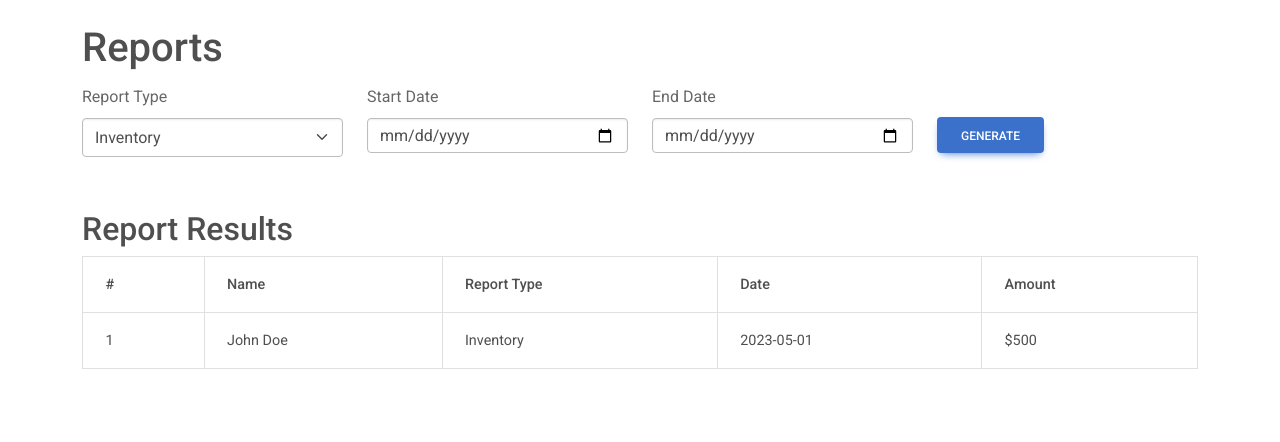
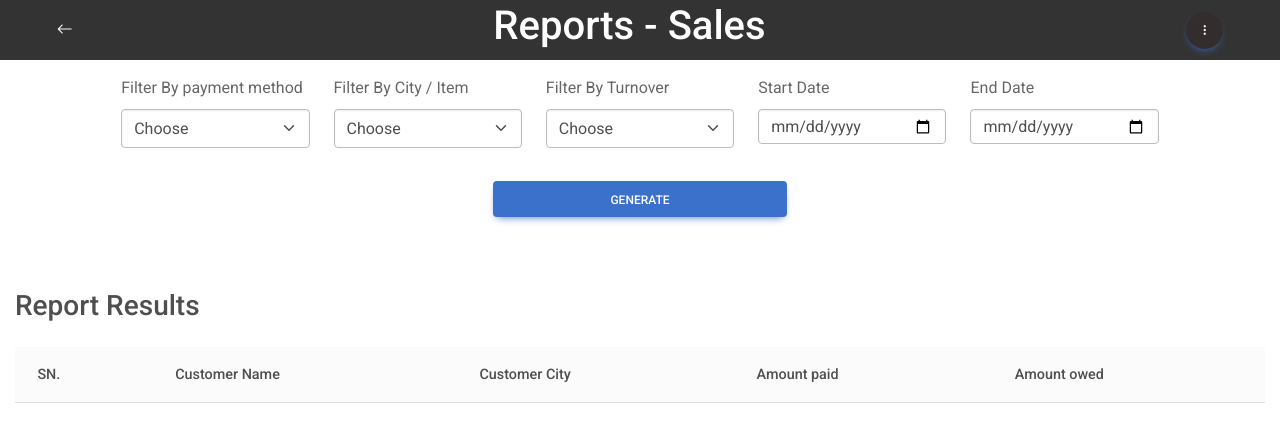
Before and after one commit to kofigator/dm-app, a PHP site: page /pos_report.php in a window 1280 px wide. Shown: the top 442 px of the page. Run offline with PHP 8.4, Linux system fonts and the light colour scheme; the visitor is signed in with stand-in values (Sample User, id 1); lists and menus that the app fills with data are empty; some libraries are stand-ins or nearby versions.

Commit message:
created the pos_reports page but not the functionality isn't working yet.

```diff
--- a/api/index.php
+++ b/api/index.php
@@ -245,7 +245,8 @@ elseif ($_SERVER['REQUEST_METHOD'] == "POST") {
                 die(json_encode(array("success" => false, "message" => "Customer is required!")));
         }
 
-        $data = $Sale->sellProducts($_POST, $_SESSION["user"]);
+        //$data = $Sale->sellProducts($_POST, $_SESSION["user"]);
+        $Inventory->updateQuantity($itemData["item-name"], $_SESSION["user"]);
 
         // if ($data && $trans_id) die(json_encode(array("success" => true, "message" => "Completed!")));
         // die(json_encode(array("success" => false, "message" => "Failed to sell to customer!")));
--- a/classes/Inventory.php
+++ b/classes/Inventory.php
@@ -38,6 +38,16 @@ class Inventory
         return $this->db->inputData($query, $param);
     }
 
+    public function updateQuantity($itemData, $userID)
+    {
+        $query = "UPDATE items SET  `quantity` = :ad
+                WHERE item_name = :ci AND u_id = :ui";
+        $param = array(
+            ":ad" => $itemData["item-quantity"], ":ci" => $itemData["item-name"], ":ui" => $userID
+        );
+        return $this->db->inputData($query, $param);
+    }
+
     /**
      * @param int $itemID
      * @param int $userID
@@ -70,7 +80,9 @@ class Inventory
     public function getAllItems($userID)
     {
         $query = "SELECT * FROM items WHERE u_id = :ui ORDER BY added_at DESC";
+        $query2 = "SELECT item_id, SUM(quantity) AS total_quantity FROM sales WHERE u_id = :ui GROUP BY item_id";
         return $this->db->getData($query, array(":ui" => $userID));
+        return $this->db->getData($query2, array(":ui" => $userID));
     }
 
     public function getInventoryDescription($userID)
--- a/inventory_reports.php
+++ b/inventory_reports.php
@@ -124,11 +124,13 @@ $Inventory = new Inventory();
                             <th>Cost</th>
                             <th>Unit Price</th>
                             <th>Quantity</th>
+                            <th>Total Quantity Sold</th>
                             <th>Profit on Each Item</th>
                             <th>Total Profit</th>
                             <th>Added at</th>
                         </tr>
                     </thead>
+
                         <tbody id="inventory-reports-tb">
                             <?php
                             $i = 1;
@@ -150,6 +152,7 @@ $Inventory = new Inventory();
                                     <td><?= $Inventory["cost_price"] ?></td>
                                     <td><?= $Inventory["unit_price"] ?></td>
                                     <td><?= $Inventory["quantity"] ?></td>
+                                    <td>hello</td>
                                     <td><?= $Inventory["profit"] ?></td>
                                     <td>GH¢ <?= $total ?></td>
                                     <td><?= $Inventory["added_at"] ?></td>
--- a/pos_report.php
+++ b/pos_report.php
@@ -1,6 +1,11 @@
 <?php
 session_start();
 if (!isset($_SESSION["user"])) header("Location: index.php");
+if (isset($_GET["logout"])) {
+    session_unset();
+    session_destroy();
+    header("Location: index.php");
+}
 require_once('classes/Inventory.php');
 $Inventory = new Inventory();
 ?>
@@ -11,15 +16,44 @@ $Inventory = new Inventory();
     <meta charset="UTF-8">
     <meta http-equiv="X-UA-Compatible" content="IE=edge">
     <meta name="viewport" content="width=device-width, initial-scale=1.0">
-    <title>Reports</title>
+    <title>Inventory Reports</title>
     <!-- Font Awesome -->
-    <link href="https://cdnjs.cloudflare.com/ajax/libs/font-awesome/6.0.0/css/all.min.css" rel="stylesheet" />
+    <link rel="stylesheet" href="https://cdn.jsdelivr.net/npm/bootstrap-icons@1.10.5/font/bootstrap-icons.css">
     <!-- Google Fonts -->
     <link href="https://fonts.googleapis.com/css?family=Roboto:300,400,500,700&display=swap" rel="stylesheet" />
     <!-- MDB -->
     <link href="https://cdnjs.cloudflare.com/ajax/libs/mdb-ui-kit/6.2.0/mdb.min.css" rel="stylesheet" />
+
     <style>
-    #butt{
+        header {
+            background-color: #333;
+            color: #fff;
+            text-align: center;
+            padding: 10px;
+        }
+
+        header>h1 {
+            text-align: center !important;
+        }
+
+        .dashboard-item {
+            border-radius: 15px;
+            text-align: center;
+            font-size: 18px;
+            color: #fff;
+        }
+
+        .row {
+            display: flex;
+            justify-content: center;
+            padding: 15px 15px;
+        }
+
+        .back {
+            cursor: pointer;
+        }
+
+        #butt {
             margin: 33px 0px;
         }
     </style>
@@ -27,68 +61,94 @@ $Inventory = new Inventory();
 
 <body class="fluid-container">
 
-    <div class="container mt-4">
-    <header style="position: relative !important; width: 100% !important; height: 60px !important;">
-        <h1>Reports</h1>
-        <a href="logout.php" style="position: absolute; top: 10px; right: 10px; color: #fff; text-decoration: none;">
-            Logout
-        </a>
+    <header style="position: relative !important; width: 100% !important; height: 60px !important; display: flex; justify-content: center; align-items: center">
+        <span style="flex-grow: 1" class="bi bi-arrow-left back" style="color: #fff !important; font-size: 26px !important"></span>
+        <h1 style="flex-grow: 8">Reports - Sales</h1>
+        <?php require_once('inc/header.php') ?>
     </header>
 
+    <div style="position: relative !important; margin-top: 0px !important">
         <!-- Filter Form -->
-        <form id="reports-form" method="post">
+        <form id="sales-reports-form" method="post">
             <div class="row mb-3">
-                <div class="col-md-3">
+                <div class="col-md-2">
                     <div class="form-group">
-                        <label for="reportType" class="form-label">Report Type</label>
-                        <select class="form-select" id="reportType" name="reportType">
-                            <option value="inventory">Inventory</option>
+                        <label for="reportType" class="form-label">Filter By payment method</label>
+                        <select class="form-select" id="reportPaymentMethod" name="reportPaymentMethod">
+                            <option value="">Choose</option>
+                            <option value="">CASH</option>
+                            <option value="">MOMO</option>
                         </select>
                     </div>
                 </div>
-                <div class="col-md-3">
+
+                <div class="col-md-2">
+                    <div class="form-group">
+                        <label for="reportType" class="form-label">Filter By City / Item</label>
+                        <select class="form-select" id="report-city-item" name="report-city-item">
+                            <option value="">Choose</option>
+                            <option value="">CITY</option>
+                            <option value="">ITEM</option>
+                        </select>
+                    </div>
+                </div>
+
+                <div class="col-md-2">
+                    <div class="form-group">
+                        <label for="reportType" class="form-label">Filter By Turnover</label>
+                        <select class="form-select" id="reportTurnover" name="reportTurnover">
+                            <option value="">Choose</option>
+                            <option value="">Daily Turnover</option>
+                            <option value="">Weekly Turnover</option>
+                            <option value="">Monthly Turnover</option>
+                        </select>
+                    </div>
+                </div>
+
+                <div class="col-md-2">
                     <div class="form-group">
                         <label for="startDate" class="form-label">Start Date</label>
                         <input type="date" class="form-control" id="startDate" name="startDate">
                     </div>
                 </div>
-                <div class="col-md-3">
+                <div class="col-md-2">
                     <div class="form-group">
                         <label for="endDate" class="form-label">End Date</label>
                         <input type="date" class="form-control" id="endDate" name="endDate">
                     </div>
                 </div>
                 <div class="col-md-3">
-                    <button type="submit" id="butt" class="btn btn-primary">Generate</button>
+                    <button type="submit" id="butt" class="btn btn-primary" style="width: 100%">Generate</button>
                 </div>
             </div>
         </form>
 
         <!-- Report Results Table -->
-        <div class="mt-4">
-            <h2>Report Results</h2>
+        <div class="mt-4" style="margin: 0 15px;">
+            <div style="display: flex; justify-content: space-between">
+                <h3>Report Results</h3>
+                <h3 style="display: none;" id="totalRecordsHead">Total records:
+                    <span id="totalRecords"></span>
+                    <a href="inventory_print_reports.php" class="btn btn-link"> Print</a>
+                </h3>
+            </div>
 
             <table class="table table-bordered">
-                <thead>
+                    <table class="table align-middle mb-0 bg-white">
+                    <thead class="bg-light">
                         <tr>
-                        <th>#</th>
-                        <th>Name</th>
-                        <th>Report Type</th>
-                        <th>Date</th>
-                        <th>Amount</th>
+                            <th>SN.</th>
+                            <th>Customer Name</th>
+                            <th>Customer City</th>
+                            <th>Amount paid</th>
+                            <th>Amount owed</th>
                         </tr>
                     </thead>
-                <tbody>
-                    <!-- Table rows with report data will be generated dynamically -->
-                    <tr>
-                        <td>1</td>
-                        <td>John Doe</td>
-                        <td>Inventory</td>
-                        <td>2023-05-01</td>
-                        <td>$500</td>
-                    </tr>
+
+                        <tbody id="">
 
                         </tbody>
+                    </table>
             </table>
         </div>
     </div>
@@ -99,29 +159,55 @@ $Inventory = new Inventory();
     <script>
         $(document).ready(function() {
 
-            $("#reports-form").on("submit", function(e) {
+            $(".back").click(function() {
+                window.location.href = "reports.php";
+            });
+
+            $("#sales-reports-form").on("submit", function(e) {
                 e.preventDefault();
-
+                console.log(new FormData(this))
                 $.ajax({
                     type: "POST",
-                    url: "api/generate-report",
+                    url: "api/items-reports",
                     data: new FormData(this),
                     contentType: false,
                     cache: false,
                     processData: false,
                 }).done(function(data) {
                     console.log(data);
-                    if (data.success) {
-                        window.location.href = "reports.php";
+                    if (data["success"]) {
+                        $("#inventory-reports-tb").html('');
+                        var totalCount = 0;
+                        $.each(data.message, function(index, value) {
+                            $("#inventory-reports-tb").append(
+                                '<tr>' +
+                                '<td>' + (index + 1) + '</td>' +
+                                '<td>' +
+                                '<div class="d-flex align-items-center">' +
+                                '<img src="assets/images/icons8-user-96.png" class="rounded-circle" alt="" style="width: 45px; height: 45px" />' +
+                                '<div class="ms-3">' +
+                                '<p class="fw-bold mb-1">' + value["item_name"] + '</p>' +
+                                '</div>' +
+                                '</div>' +
+                                '</td>' +
+                                '<td>' + value["description"] + ' </td>' +
+                                '<td>' + value["cost_price"] + ' </td>' +
+                                '<td>' + value["unit_price"] + ' </td>' +
+                                '<td>' + value["profit"] + ' </td>' +
+                                '<td>' + value["added_at"] + ' </td>' +
+                                '</tr>'
+                            );
+                            totalCount += 1;
+                        });
+                        $("#totalRecordsHead").show();
+                        $("#totalRecords").text(totalCount);
                     }
-                    alert(data.message);
-                    return;
+
                 }).fail(function(error) {
                     console.log(error);
+                });
             })
-            });
-
-        });
+        })
     </script>
 </body>
 
```
Lines whose indentation alone changed are shown as unchanged.
